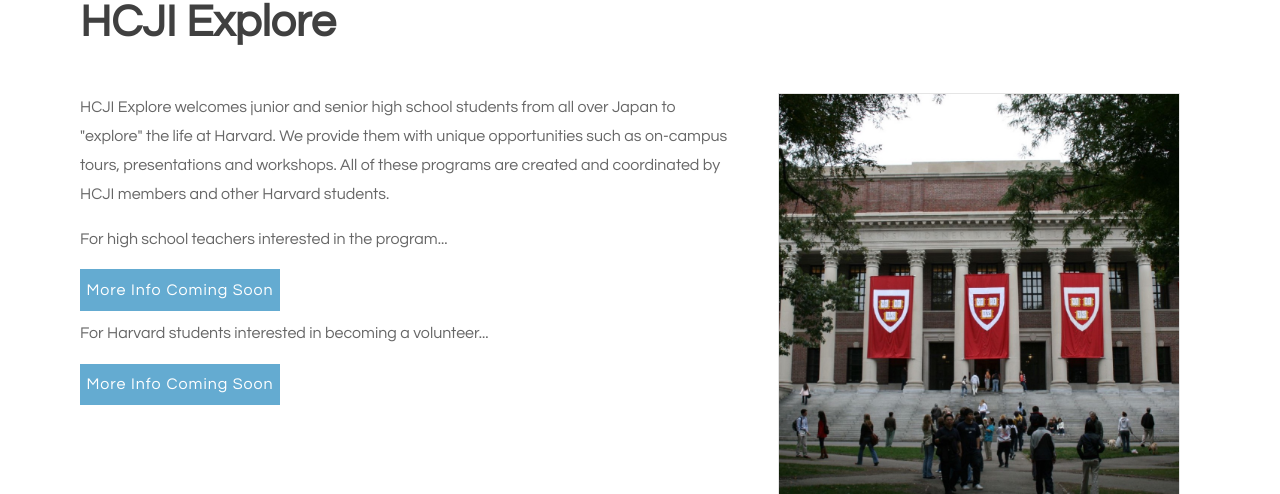
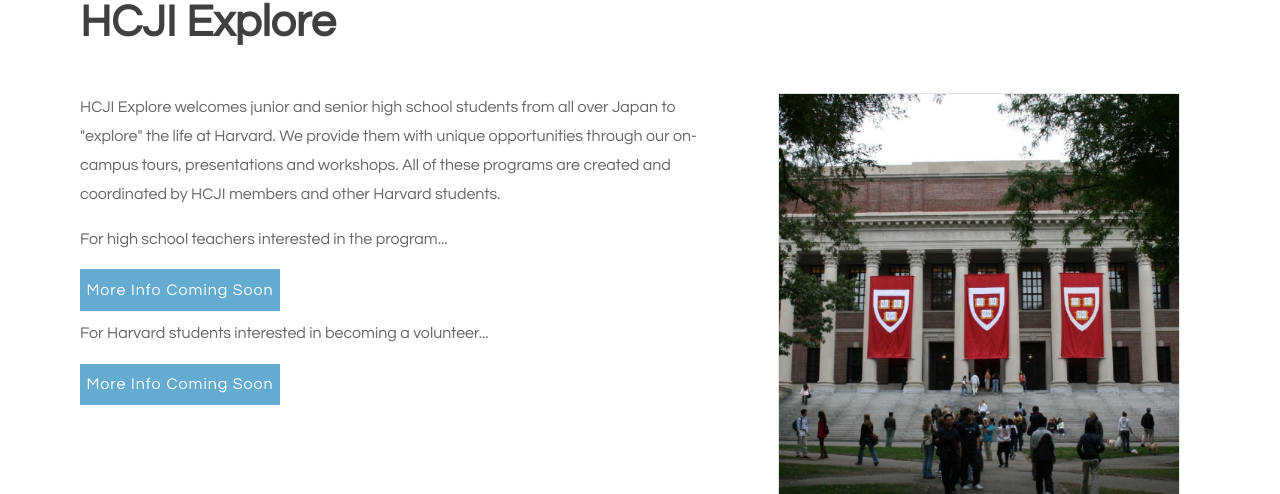
Before and after one commit to kojino/hcji_website, a Rails app: page /whatwedo in a window 1280 px wide; the page is wider, and only the part inside the window is pictured. Shown: the part 2082-2576 px from the top of that part. Run offline with Rails 7, Linux system fonts and the light colour scheme; style sheets or scripts are compiled from the project's sources; some libraries are stand-ins or nearby versions.

Commit message:
first release

```diff
--- a/app/views/static_pages/home.html.erb
+++ b/app/views/static_pages/home.html.erb
@@ -31,7 +31,7 @@
 				<h2>HCJI Explore</h2>
 			</div>
 			<img class="image" src="assets/campus1.jpg" alt="" />
-			<p>HCJI Explore welcomes junior and senior high school students from all over Japan to "explore" the life at Harvard. We provide them with unique opportunities such as on-campus tours, presentations and workshops. All of these programs are created and coordinated by HCJI members and other Harvard students.</p>
+			<p>HCJI Explore welcomes junior and senior high school students from all over Japan to "explore" the life at Harvard. We provide them with unique opportunities through our on-campus tours, presentations and workshops. All of these programs are created and coordinated by HCJI members and other Harvard students.</p>
 			<a href="whatwedo#explore" class="button">Learn More</a> </div>
 	</div>
 </div>
--- a/app/views/static_pages/whatwedo.html.erb
+++ b/app/views/static_pages/whatwedo.html.erb
@@ -47,7 +47,7 @@
 			<div class="title">
 				<h2>HCJI Explore</h2>
 			</div>
-			<p><img class="image" src="assets/campus1.jpg" alt="" />HCJI Explore welcomes junior and senior high school students from all over Japan to "explore" the life at Harvard. We provide them with unique opportunities such as on-campus tours, presentations and workshops. All of these programs are created and coordinated by HCJI members and other Harvard students.</p>
+			<p><img class="image" src="assets/campus1.jpg" alt="" />HCJI Explore welcomes junior and senior high school students from all over Japan to "explore" the life at Harvard. We provide them with unique opportunities through our on-campus tours, presentations and workshops. All of these programs are created and coordinated by HCJI members and other Harvard students.</p>
 			<p>For high school teachers interested in the program...</p>
 			<a href="" class="button">More Info Coming Soon</a>
 			<p>For Harvard students interested in becoming a volunteer...</p>
```
